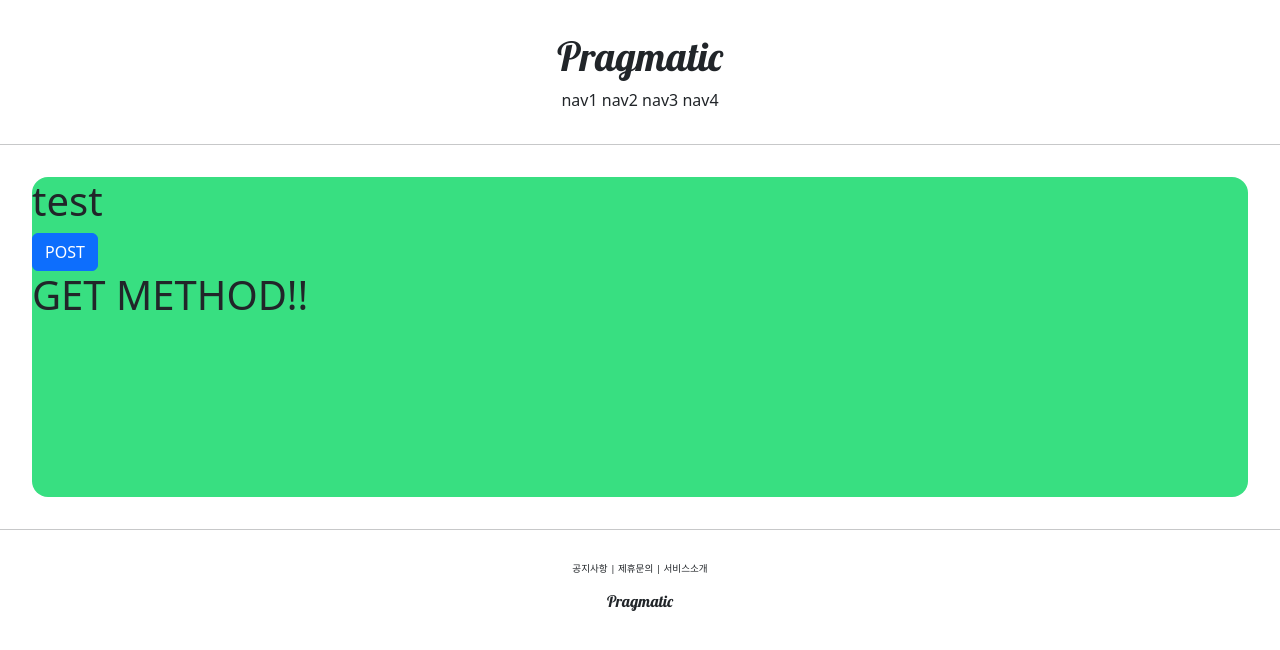
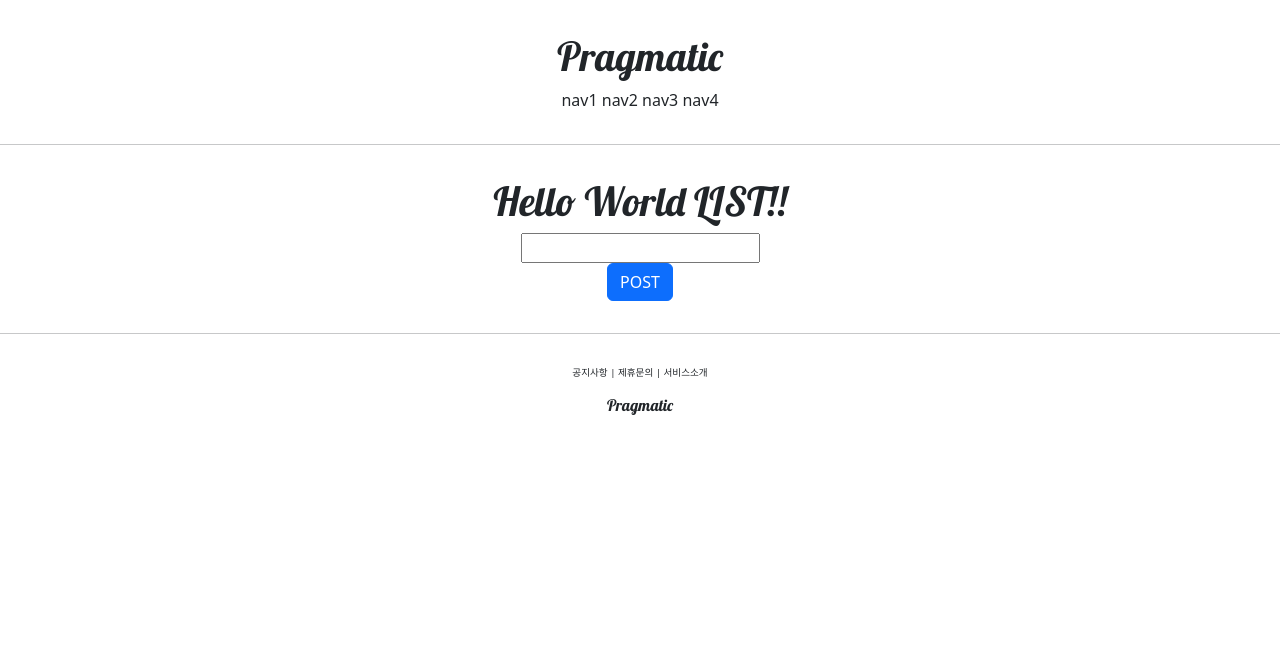
Before and after one commit to JoYunsik/pragmatic, a Django app: page /account/hello_world/ in a window 1280 px wide. Shown: the top 650 px of the page. Run offline with Django 4.2, Linux system fonts and the light colour scheme.

Commit message:
django course 17 commit

```diff
--- a/accountapp/templates/accountapp/hello_world.html
+++ b/accountapp/templates/accountapp/hello_world.html
@@ -1,18 +1,27 @@
 {% extends 'base.html' %}
 
 {% block content %}
-  <div style="height:20rem; background-color:#38df81; border-radius:1rem; margin: 2rem;">
-    <h1>
-      test
+  <div style="border-radius:1rem; margin: 2rem; text-align: center">
+    <h1 style="font-family: 'lobster', cursive;">
+      Hello World LIST!!
     </h1>
 
     <form action="/account/hello_world/" method="post">
       {% csrf_token %}
-      <input type="submit" class="btn btn-primary" value="POST">
+      <div>
+        <input type="text" name="hello_world_input">
+      </div>
+      <div>
+        <input type="submit" class="btn btn-primary" value="POST">
+      </div>
+
     </form>
+    {%if hello_world_output%}
     <h1>
-      {{ text }}
+      {{ hello_world_output.text }}
     </h1>
+    {% endif %}
   </div>
 
+
 {% endblock %}
--- a/accountapp/views.py
+++ b/accountapp/views.py
@@ -1,12 +1,18 @@
 from django.http import HttpResponse
 
 from django.shortcuts import render
+
+from accountapp.models import HelloWorld
 
 
 # Create your views here.
 def hello_world(request):
 
     if request.method == 'POST':
-        return render(request, 'accountapp/hello_world.html', context={'text':'POST METHOD!!'})
+        temp = request.POST.get('hello_world_input')
+        new_hello_world = HelloWorld()
+        new_hello_world.text = temp
+        new_hello_world.save()
+        return render(request, 'accountapp/hello_world.html', context={'hello_world_output': new_hello_world})
     else:
         return render(request, 'accountapp/hello_world.html', context={'text': 'GET METHOD!!'})
```
